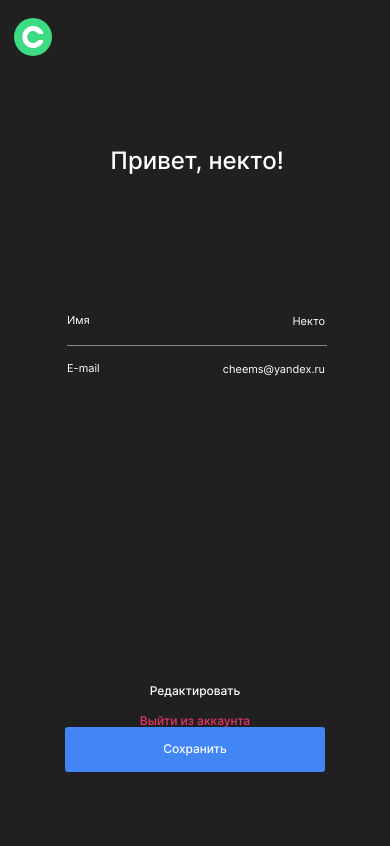
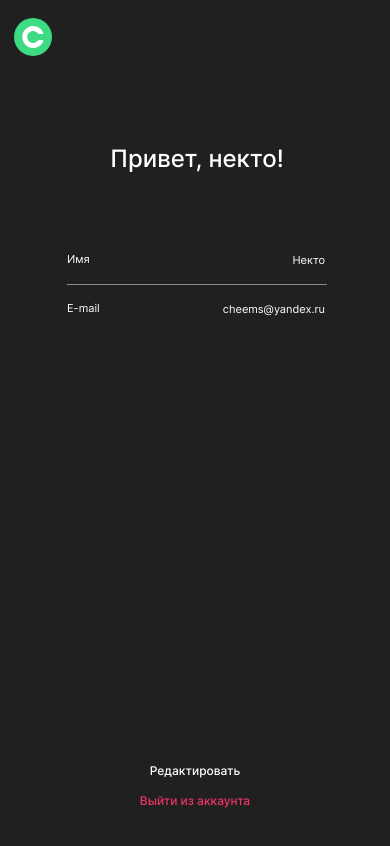
Before and after one commit to julbrn/movies-explorer-frontend, a React (Create React App) app: page /profile in a window 390 px wide. Built offline with nearby package versions, Linux system fonts and the light colour scheme.

Commit message:
fix: pixel perfect for profile

```diff
--- a/src/components/Profile/Profile.css
+++ b/src/components/Profile/Profile.css
@@ -3,33 +3,69 @@
   display: flex;
   flex-direction: column;
   align-items: center;
-  justify-content: center;
   width: 100%;
-  height: calc(100vh - 74px);
+  margin-top: 74px;
+}
+
+@media screen and (max-width: 900px) {
+  .profile{
+    height: calc(100vh - 74px);
+    margin: 0;
+  }
+}
+
+@media screen and (max-width: 610px) {
+  .profile {
+    height: calc(100vh - 70px);
+    margin: 0;
+  }
 }
 
 .profile__form {
+  padding: 0;
+  margin: 0;
   box-sizing: border-box;
   width: 410px;
-  height: 626px;
   display: flex;
   flex-direction: column;
   justify-content: space-between;
 }
 
+@media screen and (max-width: 900px) {
+  .profile__form {
+    height: 445px;
+    margin-top: 236px;
+  }
+}
+
+
 @media screen and (max-width: 610px) {
   .profile__form {
+    margin-top: 70px;
     width: 260px;
+    height: 100%;
   }
 }
 
 .profile__greeting {
   padding: 0;
-  margin: 0;
+  margin: 0 0 123px 0;
   text-align: center;
   font-weight: 500;
   font-size: 24px;
   line-height: 1.21;
+}
+
+@media screen and (max-width: 900px) {
+  .profile__greeting {
+    margin-bottom: 96px;
+  }
+}
+
+@media screen and (max-width: 610px) {
+  .profile__greeting {
+    margin-bottom: 80px;
+  }
 }
 
 .profile__fields {
@@ -53,15 +89,15 @@
   width: 100%;
   display: flex;
   justify-content: space-between;
-  padding: 16px 0;
+  padding: 0 0 16px 0;
 }
 
 .profile__label:not(:last-of-type) {
   border-bottom: 1px solid var(--semi-transparent);
 }
 
-.profile__label:first-of-type {
-  margin-top: 123px;
+.profile__label:not(:first-of-type) {
+  margin-top: 17px;
 }
 
 .profile__label:focus {
@@ -83,4 +119,19 @@
 .profile__buttons {
   display: flex;
   flex-direction: column;
+  margin-top: 202px;
 }
+
+
+@media screen and (max-width: 900px) {
+  .profile__buttons {
+    margin-top: 190px;
+  }
+}
+
+@media screen and (max-width: 610px) {
+  .profile__buttons {
+    margin-top: 0;
+    margin-bottom: 40px;
+  }
+}
--- a/src/components/Profile/Profile.js
+++ b/src/components/Profile/Profile.js
@@ -24,7 +24,7 @@ export const Profile = () => {
           <div className="profile__buttons">
             <button className="link link_type_edit">Редактировать</button>
             <button className="link link_type_logout">Выйти из аккаунта</button>
-            <button type="submit" className="button">Сохранить</button>
+
           </div>
         </form>
       </section>
```
